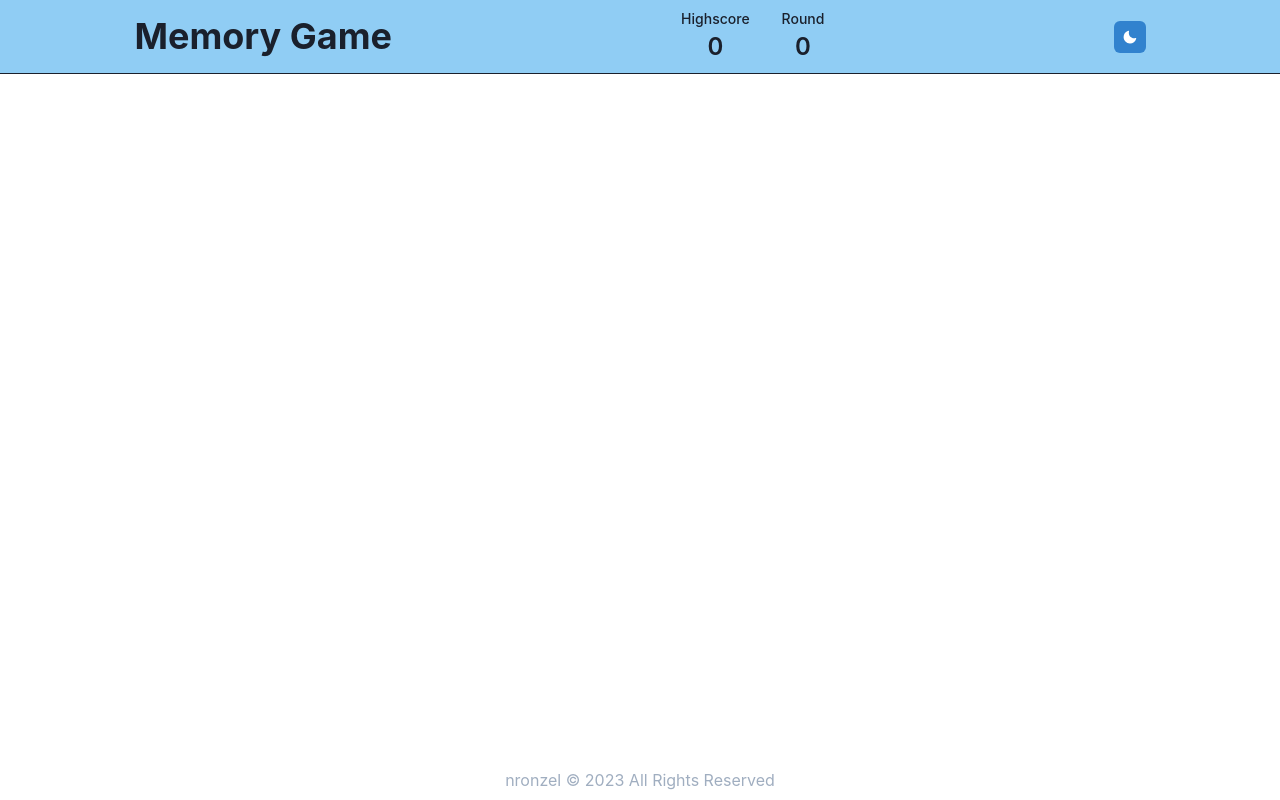
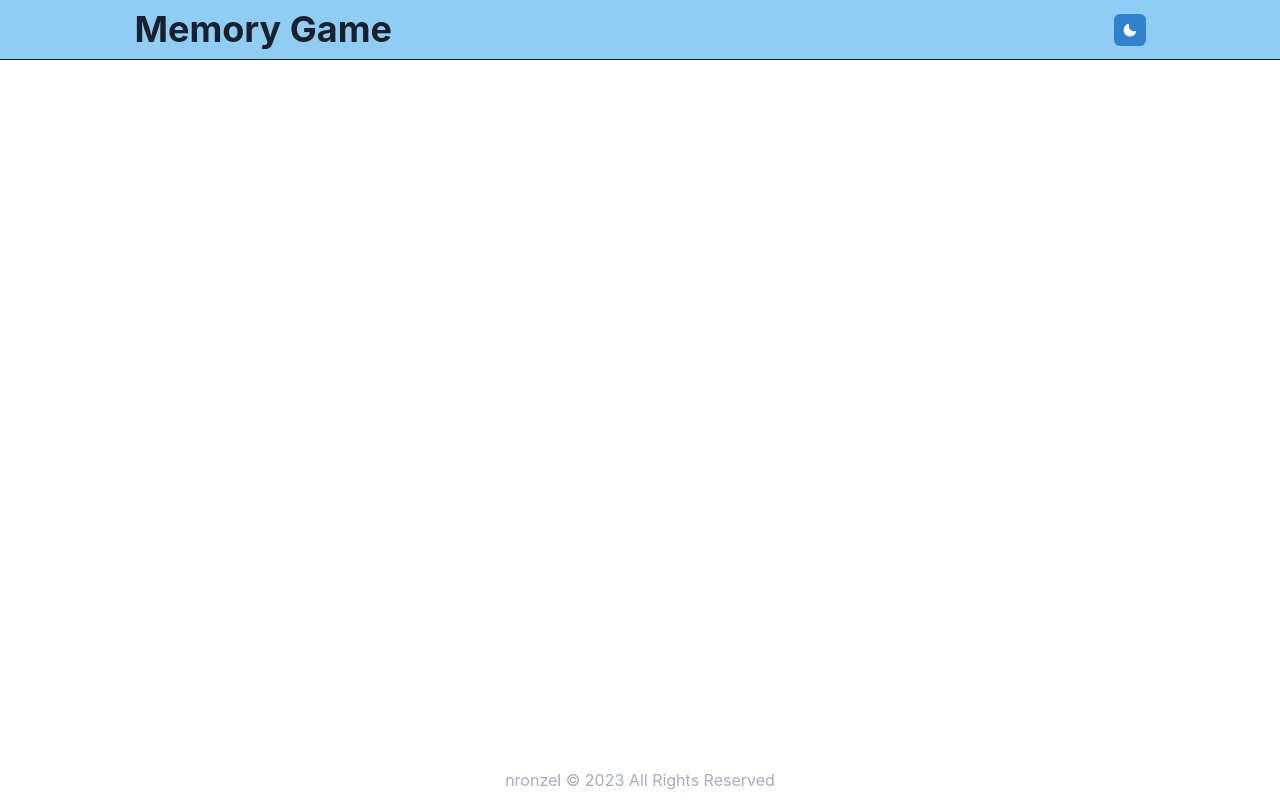
Before and after one commit to nronzel/Memory-Game, a React (Vite) app: page / in a window 1280 px wide. Built offline with nearby package versions, Linux system fonts and the light colour scheme.

Commit message:
removed stats from header

```diff
--- a/src/components/Header.jsx
+++ b/src/components/Header.jsx
@@ -1,7 +1,6 @@
 import React from "react";
-import { Flex, Heading, useColorModeValue, StatGroup } from "@chakra-ui/react";
+import { Flex, Heading, useColorModeValue } from "@chakra-ui/react";
 import ThemeSwitcher from "./ThemeSwitcher";
-import Stats from "./Stats";
 
 function Header({ score, round }) {
   return (
@@ -14,10 +13,7 @@ function Header({ score, round }) {
     >
       <Flex w="80%" justifyContent="space-between" alignItems="center">
         <Heading>Memory Game</Heading>
-        <StatGroup gap={8}>
-          <Stats title="Highscore" stat={score} />
-          <Stats title="Round" stat={round} />
-        </StatGroup>
+
         <ThemeSwitcher />
       </Flex>
     </Flex>
```
